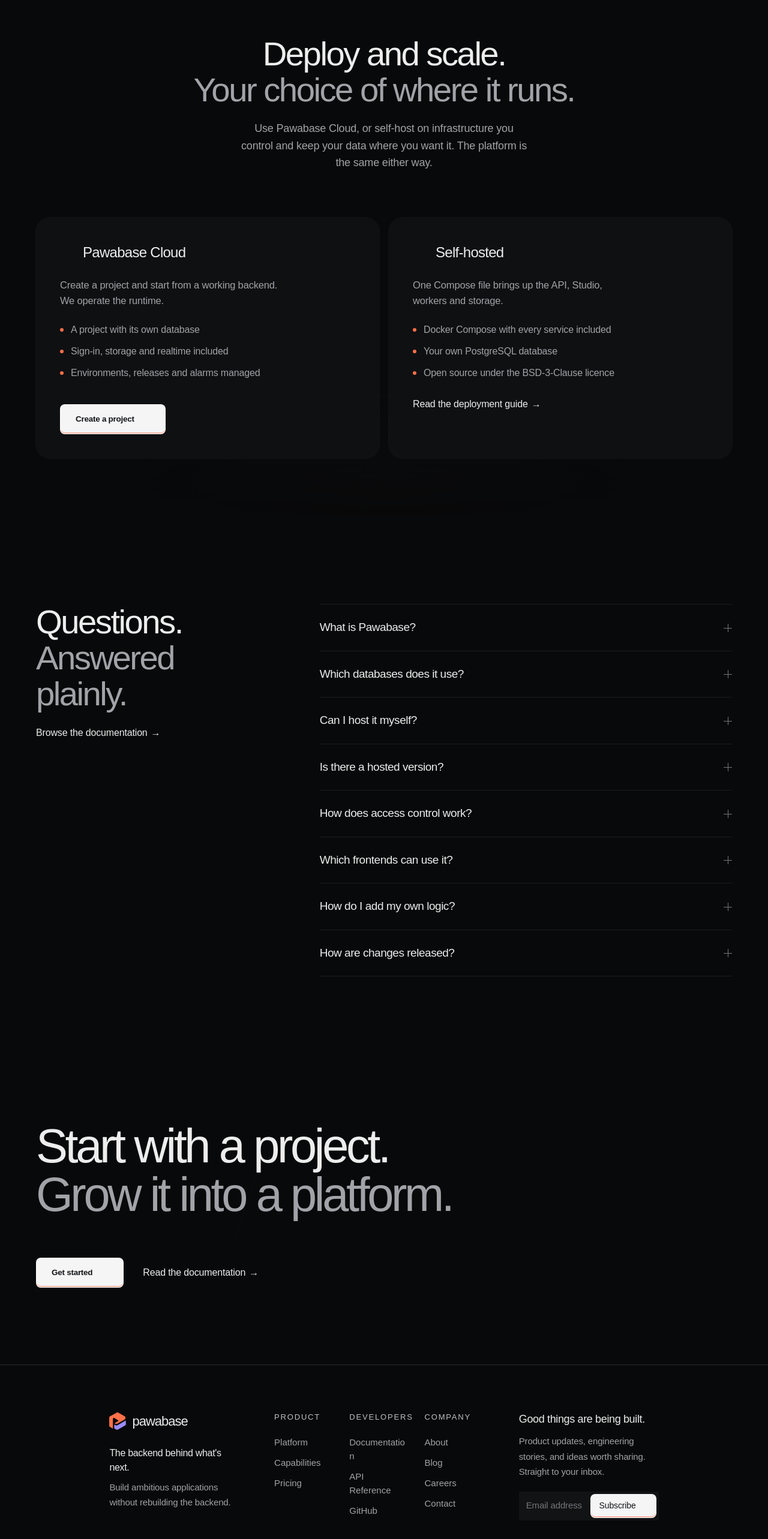
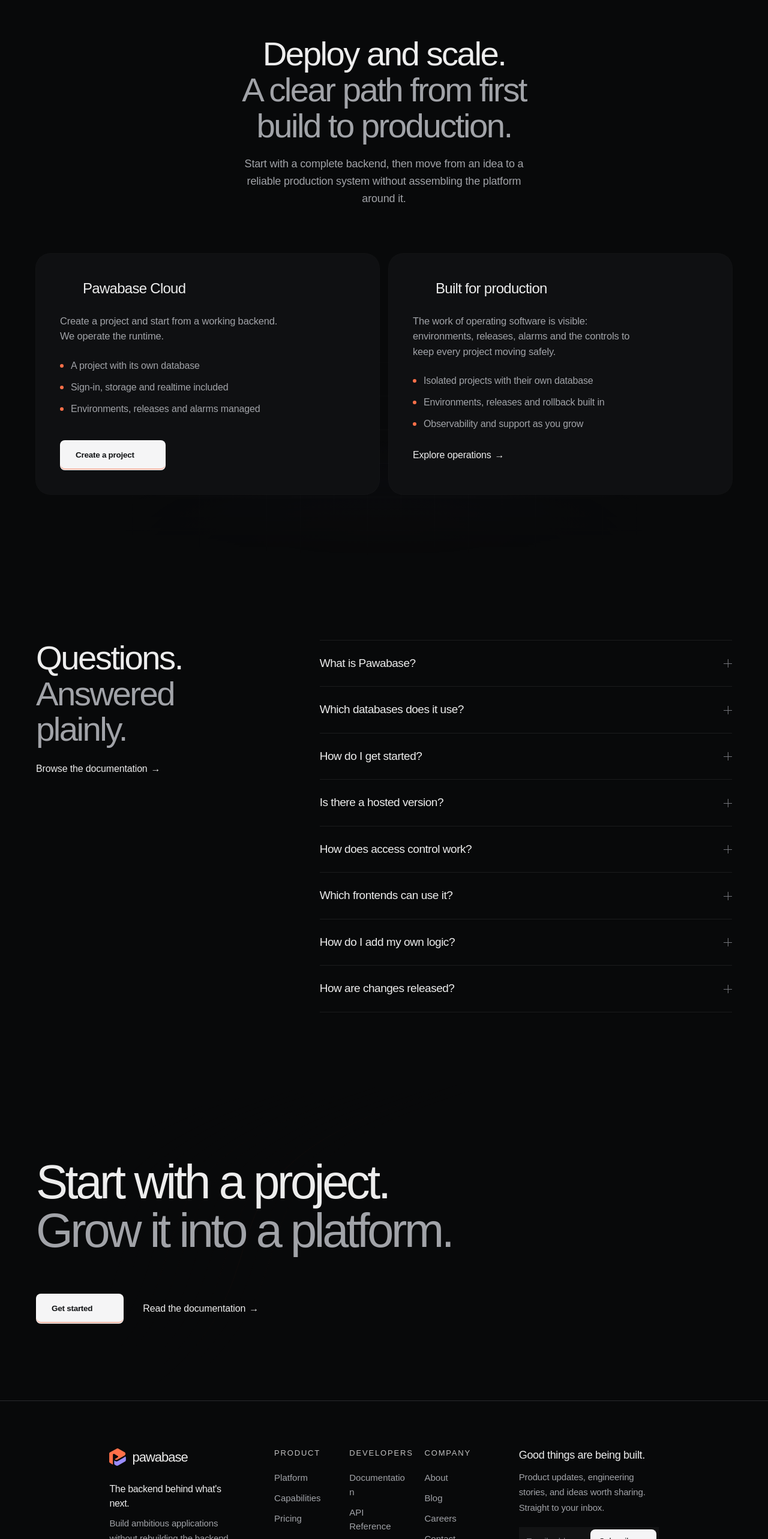
Before and after one commit to Pawabase/pawabase-website, a React (Vite) app: page / in a window 1280 px wide. Shown: the part 3380-5946 px from the top of the page at 60% size. Built offline with nearby package versions, Linux system fonts and the light colour scheme; some icons are missing; a web font is replaced by a local one.

Commit message:
Refresh website messaging around Pawabase Cloud

```diff
--- a/src/components/landing/CloudSection.tsx
+++ b/src/components/landing/CloudSection.tsx
@@ -10,10 +10,10 @@
   "Environments, releases and alarms managed",
 ];
 
-const SELF = [
-  "Docker Compose with every service included",
-  "Your own PostgreSQL database",
-  "Open source under the BSD-3-Clause licence",
+const OPERATIONS = [
+  "Isolated projects with their own database",
+  "Environments, releases and rollback built in",
+  "Observability and support as you grow",
 ];
 
 function Checks({ items }: { items: string[] }) {
@@ -43,13 +43,12 @@
       }
     >
       <div className="mx-auto flex max-w-[680px] flex-col items-center gap-5 text-center">
-        <Title id="deploy-title" quiet="Your choice of where it runs.">
+        <Title id="deploy-title" quiet="A clear path from first build to production.">
           Deploy and scale.
         </Title>
         <Lead className="max-w-[48ch]">
-          Use Pawabase Cloud, or self-host on infrastructure you control and
-          keep your data where you want it. The platform is the same either
-          way.
+          Start with a complete backend, then move from an idea to a reliable
+          production system without assembling the platform around it.
         </Lead>
       </div>
 
@@ -75,13 +74,14 @@
         <Card className="flex flex-col gap-6 p-8 min-[900px]:p-10">
           <div className="flex items-center gap-3">
             <Icon name="database" size={26} variant="Bulk" className="text-brand" />
-            <h3 className="text-[24px] font-medium tracking-[-0.03em] text-text">Self-hosted</h3>
+            <h3 className="text-[24px] font-medium tracking-[-0.03em] text-text">Built for production</h3>
           </div>
           <p className="max-w-[40ch] text-[16.5px] leading-[1.55] tracking-[-0.01em] text-muted">
-            One Compose file brings up the API, Studio, workers and storage.
+            The work of operating software is visible: environments, releases,
+            alarms and the controls to keep every project moving safely.
           </p>
-          <Checks items={SELF} />
-          <TextLink href="https://docs.sillo.build" className="pt-1">Read the deployment guide</TextLink>
+          <Checks items={OPERATIONS} />
+          <TextLink href="/products/observability" className="pt-1">Explore operations</TextLink>
         </Card>
       </div>
     </Band>
--- a/src/components/landing/FaqSection.tsx
+++ b/src/components/landing/FaqSection.tsx
@@ -10,12 +10,12 @@
     a: "PostgreSQL. Tables you create become REST endpoints with filtering, sorting, relations and pagination.",
   },
   {
-    q: "Can I host it myself?",
-    a: "Yes. Pawabase is open source under the BSD-3-Clause licence and ships with a Docker Compose setup that includes the API, Studio, worker, scheduler, database, Redis and S3-compatible storage.",
+    q: "How do I get started?",
+    a: "Create a Pawabase Cloud project, then use Studio to define your data, access rules, storage and automation. Every project starts with a dedicated database and the core platform already connected.",
   },
   {
     q: "Is there a hosted version?",
-    a: "Pawabase Cloud runs the platform for you, with projects that have their own database. The platform is the same one you can self-host.",
+    a: "Yes. Pawabase Cloud runs the platform for you, with projects that have their own database, environments, release controls and operational visibility.",
   },
   {
     q: "How does access control work?",
--- a/src/components/landing/FooterSocialLink.tsx
+++ b/src/components/landing/FooterSocialLink.tsx
@@ -1,6 +1,5 @@
 import {
   SiDiscord,
-  SiGithub,
   SiX,
 } from "@icons-pack/react-simple-icons";
 import type { ReactNode } from "react";
@@ -22,7 +21,6 @@
 }
 
 const ICONS: Record<string, ReactNode> = {
-  GitHub: <SiGithub size={14} color="currentColor" aria-hidden="true" />,
   X: <SiX size={14} color="currentColor" aria-hidden="true" />,
   LinkedIn: <LinkedInGlyph size={14} />,
   Discord: <SiDiscord size={14} color="currentColor" aria-hidden="true" />,
--- a/src/components/landing/TopBar.tsx
+++ b/src/components/landing/TopBar.tsx
@@ -10,7 +10,6 @@
 import { Wordmark } from "./Brand";
 
 const DOCS_URL = "https://docs.sillo.build";
-const GITHUB_URL = "https://github.com/Pawabase/pawabase";
 const APP_URL = "https://app.pawabase.com";
 
 type NavLink = {
@@ -119,7 +118,7 @@
     intro: {
       title: "Read it. Ship it.",
       description:
-        "Documentation, API reference, and the source. Everything you need to build against Pawabase.",
+        "Documentation, API reference, and practical guidance for building against Pawabase.",
       ctaLabel: "Open documentation",
       ctaHref: DOCS_URL,
       external: true,
@@ -152,27 +151,26 @@
         ],
       },
       {
-        heading: "Open source",
+        heading: "Build with Pawabase",
         links: [
           {
-            label: "GitHub",
-            href: GITHUB_URL,
-            description: "Read the source",
-            icon: "code",
+            label: "Quickstart",
+            href: DOCS_URL,
+            description: "Your first project",
+            icon: "play",
             external: true,
           },
           {
-            label: "Repository",
-            href: GITHUB_URL,
-            description: "Browse the repo",
-            icon: "webhooks",
-            external: true,
+            label: "Security",
+            href: "/products/api-security",
+            description: "Keys, policies and firewall",
+            icon: "apiSecurity",
           },
           {
-            label: "Contributing",
-            href: DOCS_URL,
-            description: "Build it with us",
-            icon: "users",
+            label: "Cloud",
+            href: APP_URL,
+            description: "Start a managed project",
+            icon: "sparkle",
             external: true,
           },
         ],
@@ -182,7 +180,7 @@
       eyebrow: "Developer first",
       title: "No black boxes.",
       description:
-        "The docs are the product. Read the API, inspect the source, and ship.",
+        "The docs are the product. Learn the API, understand each primitive, and ship.",
       ctaLabel: "Read the docs",
       href: DOCS_URL,
       glyph: "</>",
@@ -237,14 +235,14 @@
       },
     ],
     featured: {
-      eyebrow: "Open source",
-      title: "Built in the open.",
+      eyebrow: "Pawabase Cloud",
+      title: "Start with a complete backend.",
       description:
-        "Read the code, follow the work, or contribute an improvement on GitHub.",
-      ctaLabel: "Explore the repository",
-      href: GITHUB_URL,
-      glyph: "{ }",
-      tint: "154,140,255",
+        "Build your product with data, identity, automation and operations already connected.",
+      ctaLabel: "Create a project",
+      href: APP_URL,
+      glyph: "PB",
+      tint: "255,112,73",
       external: true,
     },
   },
--- a/src/components/landing/footerLinks.ts
+++ b/src/components/landing/footerLinks.ts
@@ -15,7 +15,6 @@
   links: FooterLink[];
 };
 
-const GITHUB = "https://github.com/Pawabase/pawabase";
 const DOCS = "https://docs.sillo.build";
 
 const live = (label: string, href: string, external = false): FooterLink => ({
@@ -44,7 +43,7 @@
     links: [
       live("Documentation", DOCS, true),
       live("API Reference", DOCS, true),
-      live("GitHub", GITHUB, true),
+      live("Quickstart", DOCS, true),
     ],
   },
   {
@@ -59,7 +58,6 @@
 ];
 
 export const FOOTER_SOCIALS: FooterLink[] = [
-  live("GitHub", GITHUB, true),
   planned("X"),
   planned("LinkedIn"),
   planned("Discord"),
--- a/src/hooks/usePageMeta.ts
+++ b/src/hooks/usePageMeta.ts
@@ -2,7 +2,7 @@
 
 export const DEFAULT_TITLE = "Pawabase — the backend platform";
 export const DEFAULT_DESCRIPTION =
-  "Pawabase is a backend platform: a database API, identity, policies, realtime, storage and automation in one system, hosted or self-hosted.";
+  "Pawabase is a backend platform: a database API, identity, policies, realtime, storage and automation in one connected system.";
 
 function getDescriptionTag() {
   return document.querySelector<HTMLMetaElement>('meta[name="description"]');
--- a/src/pages/company/Blog.tsx
+++ b/src/pages/company/Blog.tsx
@@ -11,15 +11,15 @@
     label: "Product",
     title: "What we ship, and why.",
     copy: "Release notes with the decisions behind them—not just a list of changes.",
-    href: "https://github.com/Pawabase/pawabase/releases",
-    action: "Follow releases",
+    href: "https://app.pawabase.com",
+    action: "Create a project",
   },
   {
     label: "Engineering",
     title: "Systems made understandable.",
     copy: "Notes on the architecture, tradeoffs, and small details behind a complete backend.",
-    href: "https://github.com/Pawabase/pawabase",
-    action: "Read the source",
+    href: "/products/observability",
+    action: "Explore operations",
   },
   {
     label: "Guides",
@@ -50,7 +50,7 @@
             id="blog-start"
             label="The journal"
             title="The first stories are being written."
-            description="Until they land here, the most current view of Pawabase lives in the code, releases, and documentation."
+            description="Until they land here, the clearest way to explore Pawabase is through the product and documentation."
           />
           <div className="divide-y divide-line border-y border-line">
             {CHANNELS.map((channel) => (
--- a/src/pages/company/Contact.tsx
+++ b/src/pages/company/Contact.tsx
@@ -63,11 +63,11 @@
           ))}
         </div>
         <p className="mt-8 text-[14px] leading-[1.65] text-faint">
-          For bugs and feature requests, opening an issue on GitHub keeps the
-          conversation visible to the community.
+          For bugs and feature requests, send the team a short note with what
+          happened and the project you were working in.
           {" "}
-          <a className="text-muted underline decoration-line underline-offset-4 hover:text-text" href="https://github.com/Pawabase/pawabase/issues" target="_blank" rel="noreferrer">
-            Open an issue
+          <a className="text-muted underline decoration-line underline-offset-4 hover:text-text" href={`mailto:${COMPANY_EMAIL}?subject=${encodeURIComponent("Pawabase product feedback")}`}>
+            Send feedback
           </a>
           .
         </p>
```
Also changed, not shown: src/pages/company/About.tsx (+14 -14 lines).
